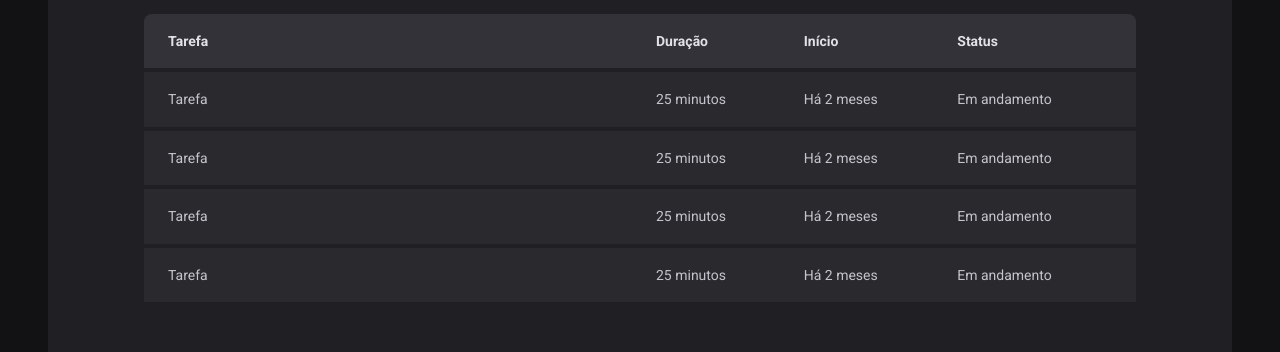
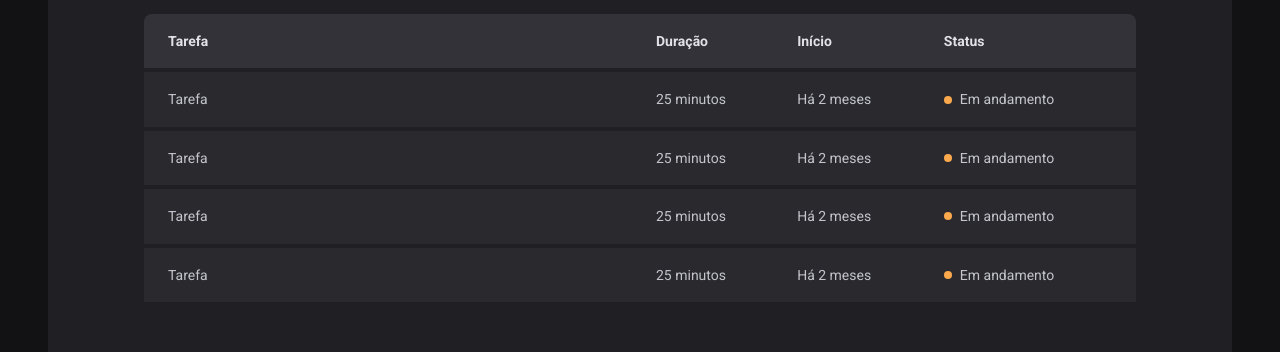
Before and after one commit to Dex64ter/Timer, a React (Vite) app: page /history in a window 1280 px wide. Shown: the part 246-598 px from the top of the page. Built offline with nearby package versions, Linux system fonts and the light colour scheme.

Commit message:
Componente: Status

```diff
--- a/src/pages/History/index.tsx
+++ b/src/pages/History/index.tsx
@@ -1,4 +1,4 @@
-import { HistoryContainer, HistoryList } from "./styles";
+import { HistoryContainer, HistoryList, Status } from "./styles";
 
 export function History() {
   return (
@@ -20,25 +20,41 @@
               <td>Tarefa</td>
               <td>25 minutos</td>
               <td>Há 2 meses</td>
-              <td>Em andamento</td>
+              <td>
+                <Status statusColor="yellow">
+                  Em andamento
+                </Status>
+              </td>
             </tr>
             <tr>
               <td>Tarefa</td>
               <td>25 minutos</td>
               <td>Há 2 meses</td>
-              <td>Em andamento</td>
+              <td>
+                <Status statusColor="yellow">
+                  Em andamento
+                </Status>
+              </td>
             </tr>
             <tr>
               <td>Tarefa</td>
               <td>25 minutos</td>
               <td>Há 2 meses</td>
-              <td>Em andamento</td>
+              <td>
+                <Status statusColor="yellow">
+                  Em andamento
+                </Status>
+              </td>
             </tr>
             <tr>
               <td>Tarefa</td>
               <td>25 minutos</td>
               <td>Há 2 meses</td>
-              <td>Em andamento</td>
+              <td>
+                <Status statusColor="yellow">
+                  Em andamento
+                </Status>
+              </td>
             </tr>
           </tbody>
           <tr>
--- a/src/pages/History/styles.tsx
+++ b/src/pages/History/styles.tsx
@@ -60,3 +60,27 @@
     }
   }
 `;
+
+const STATUS_COLOR = {
+  yellow: 'yellow-500',
+  green: 'green-500',
+  red: 'red-500',
+} as const
+
+interface StatusProps {
+  statusColor: keyof typeof STATUS_COLOR
+}
+
+export const Status = styled.span<StatusProps>`
+  display: flex;
+  align-items: center;
+  gap: .5rem;
+
+  &::before {
+    content: '';
+    width: .5rem;
+    height: .5rem;
+    border-radius: 50%;
+    background-color: ${(props) => props.theme[STATUS_COLOR[props.statusColor]]};
+  }
+`;
```
